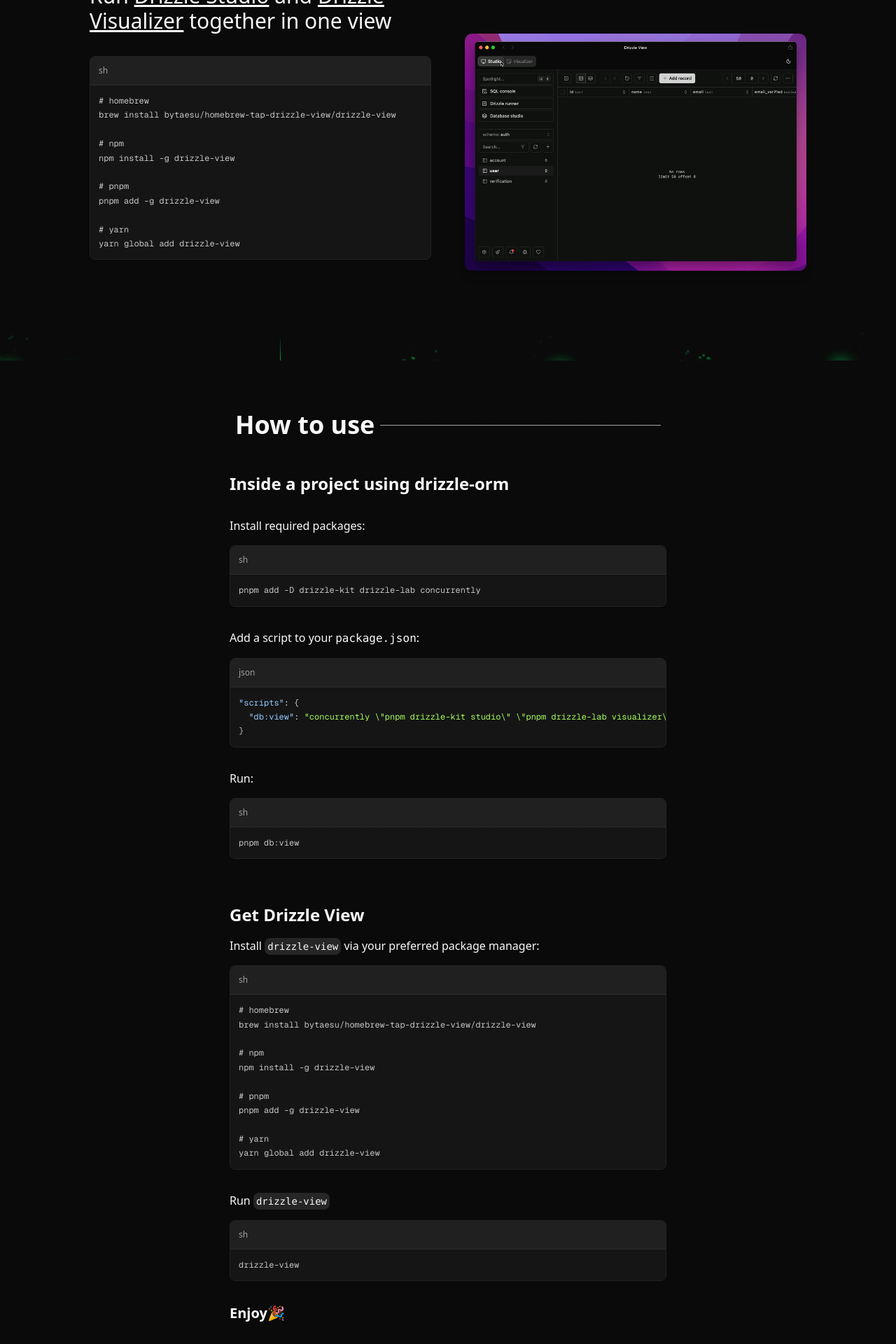
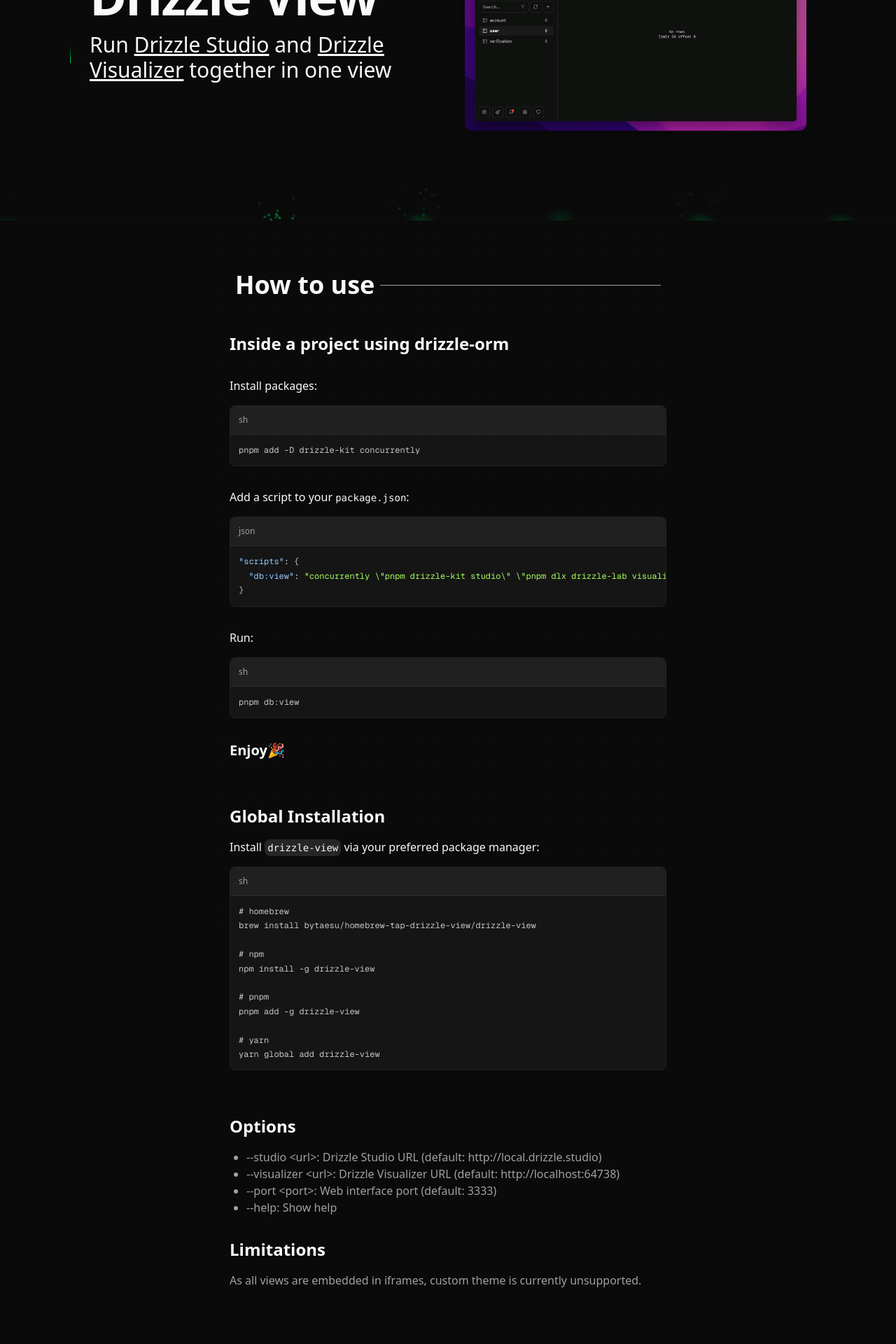
Before and after one commit to bytaesu/drizzle-view, a Next.js app in the folder website/: page / in a window 1280 px wide. Shown: the part 280-2200 px from the top of the page at 70% size. Built offline with nearby package versions, Linux system fonts and the light colour scheme.

Commit message:
adjust usage guide

```diff
--- a/website/src/app/page.tsx
+++ b/website/src/app/page.tsx
@@ -16,22 +16,9 @@ export default function Home() {
 }
 
 const Hero = () => {
-  const installCode = `# homebrew
-brew install bytaesu/homebrew-tap-drizzle-view/drizzle-view
-
-# npm
-npm install -g drizzle-view
-
-# pnpm
-pnpm add -g drizzle-view
-
-# yarn
-yarn global add drizzle-view
-`;
-
   return (
     <BackgroundBeamsWithCollision className="py-32 px-6">
-      <div className="flex flex-col-reverse lg:flex-row lg:items-end items-center justify-center gap-12 max-w-5xl mx-auto w-full">
+      <div className="flex flex-col-reverse lg:flex-row lg:items-center items-center justify-center gap-12 max-w-5xl mx-auto w-full">
         {/* Text */}
         <div className="flex-1 text-center lg:text-left w-full min-w-0">
           <p className="text-sm sm:text-base text-muted-foreground">
@@ -49,13 +36,6 @@ yarn global add drizzle-view
             </span>{" "}
             together in one view
           </p>
-          <div className="mt-8 w-full max-w-lg mx-auto lg:mx-0">
-            <CodeBlock
-              language="sh"
-              value={installCode}
-              className="w-full overflow-x-auto"
-            />
-          </div>
         </div>
 
         {/* Image */}
@@ -72,11 +52,11 @@ yarn global add drizzle-view
 };
 
 const HowToUse = () => {
-  const projectSetupCode = `pnpm add -D drizzle-kit drizzle-lab concurrently
+  const projectSetupCode = `pnpm add -D drizzle-kit concurrently
 `;
 
   const projectScriptCode = `"scripts": {
-  "db:view": "concurrently \\"pnpm drizzle-kit studio\\" \\"pnpm drizzle-lab visualizer\\""
+  "db:view": "concurrently \\"pnpm drizzle-kit studio\\" \\"pnpm dlx drizzle-lab visualizer\\" \\"sleep 1 && pnpm dlx drizzle-view\\""
 }
 `;
 
@@ -109,19 +89,20 @@ yarn global add drizzle-view
         <h3 className="text-2xl font-semibold mb-8">
           Inside a project using drizzle-orm
         </h3>
-        <p className="mb-2">Install required packages:</p>
+        <p className="mb-2">Install packages:</p>
         <CodeBlock language="sh" value={projectSetupCode} className="mb-8" />
         <p className="mb-2">
-          Add a script to your <code>package.json</code>:
+          Add a script to your <code className="text-sm">package.json</code>:
         </p>
         <CodeBlock language="json" value={projectScriptCode} className="mb-8" />
         <p className="mb-2">Run:</p>
         <CodeBlock language="sh" value={projectRunCode} className="mb-8" />
+        <p className="text-xl font-semibold">Enjoy🎉</p>
       </div>
 
       {/* Drizzle View Installation */}
       <div className="mb-16">
-        <h3 className="text-2xl font-semibold mb-4">Get Drizzle View</h3>
+        <h3 className="text-2xl font-semibold mb-4">Global Installation</h3>
         <p className="mb-2">
           Install{" "}
           <code className="p-1 rounded-md bg-muted text-sm">drizzle-view</code>{" "}
@@ -132,12 +113,6 @@ yarn global add drizzle-view
           value={drizzleViewInstallCode}
           className="mb-8"
         />
-        <p>
-          Run{" "}
-          <code className="p-1 rounded-md bg-muted text-sm">drizzle-view</code>
-        </p>
-        <CodeBlock language="sh" value={drizzleViewRunCode} className="mb-8" />
-        <p className="text-xl font-semibold">Enjoy🎉</p>
       </div>
 
       {/* Options */}
```
